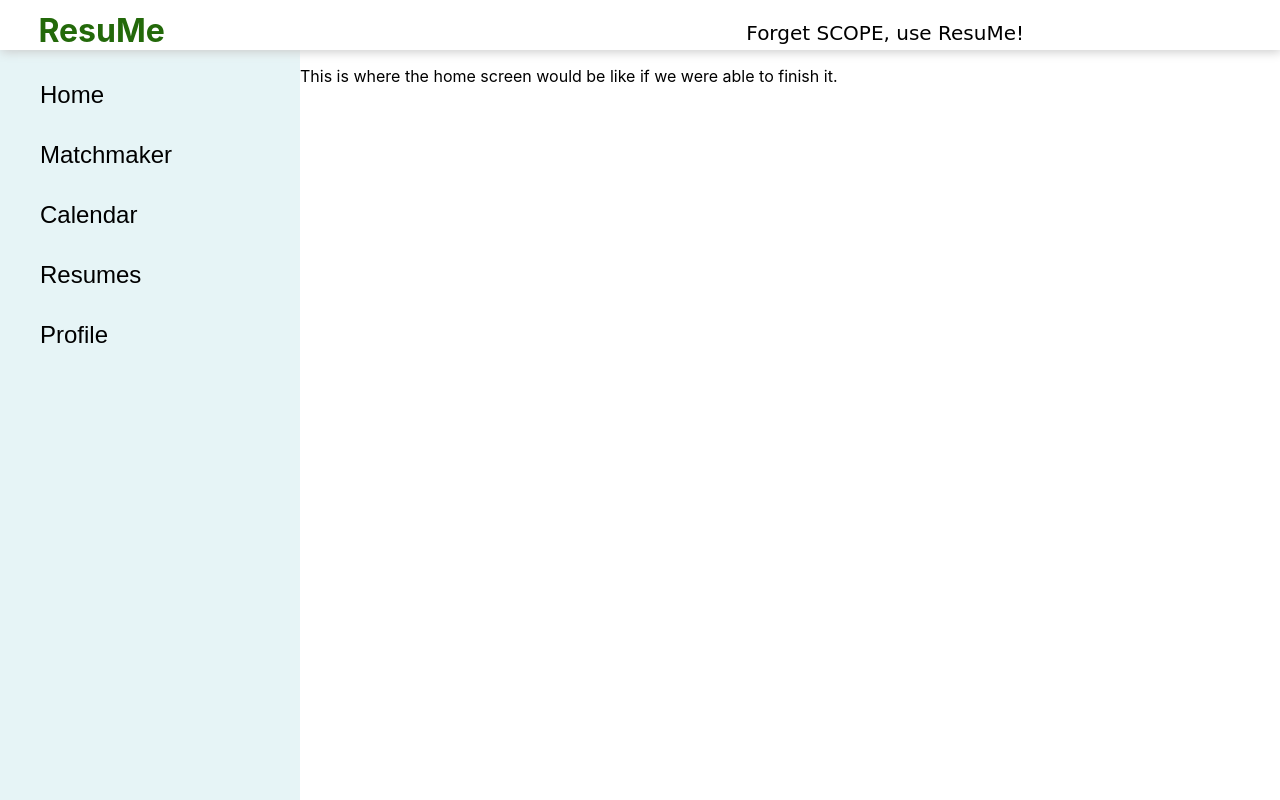
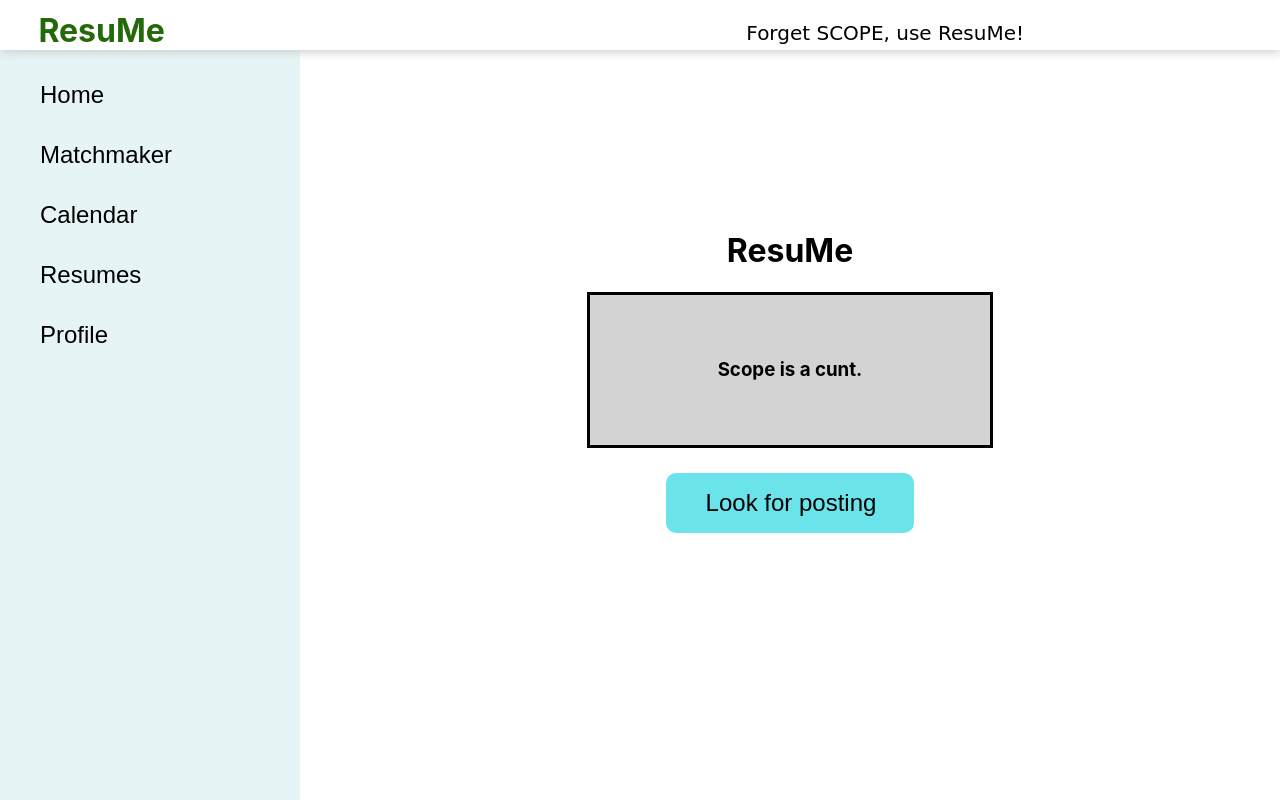
Before and after one commit to jlacsamana/resu-me-app, a React (Create React App) app: page / in a window 1280 px wide. Built offline with nearby package versions, Linux system fonts and the light colour scheme; the HTML template or start-up script is replaced by a standard one.

Commit message:
home screen

```diff
--- a/src/pages/HomePage.js
+++ b/src/pages/HomePage.js
@@ -1,10 +1,44 @@
+import NavigationButton from '../components/NavigationButton';
 import PageWrapper from '../components/PageWrapper';
 
 export function HomePage() {
+    const HomePageStyle = {
+        display: 'flex',
+        flexDirection: 'column',
+        alignItems: 'center',
+        paddingTop: '20vh',
+    }
+
+    const DescriptionStyle = {
+        background: 'lightgray',
+        height: 150,
+        width: 400,
+        border: 'solid',
+        display: 'flex',
+        alignItems: 'center',
+        justifyContent: 'center',
+        margin: 'auto',
+    }
+
+    const ButtonStyle  = {
+        backgroundColor: 'rgb(107, 227, 235)',
+        display: 'flex',
+        alignItems: 'center',
+        paddingRight: 32,
+        marginTop: 25,
+        borderRadius: 10,
+        height: 60,
+    }
 
     return (
         <PageWrapper>
-                <p>This is where the home screen would be like if we were able to finish it.</p>
+            <div style={HomePageStyle}>
+                <h1>ResuMe</h1>
+                <h3 style={DescriptionStyle}>Scope is a cunt.</h3>
+                <div style={ButtonStyle}>
+                    <NavigationButton text="Look for posting" destination='QuickApplier'/>
+                </div>
+            </div>
         </PageWrapper>
     );
 }
```
